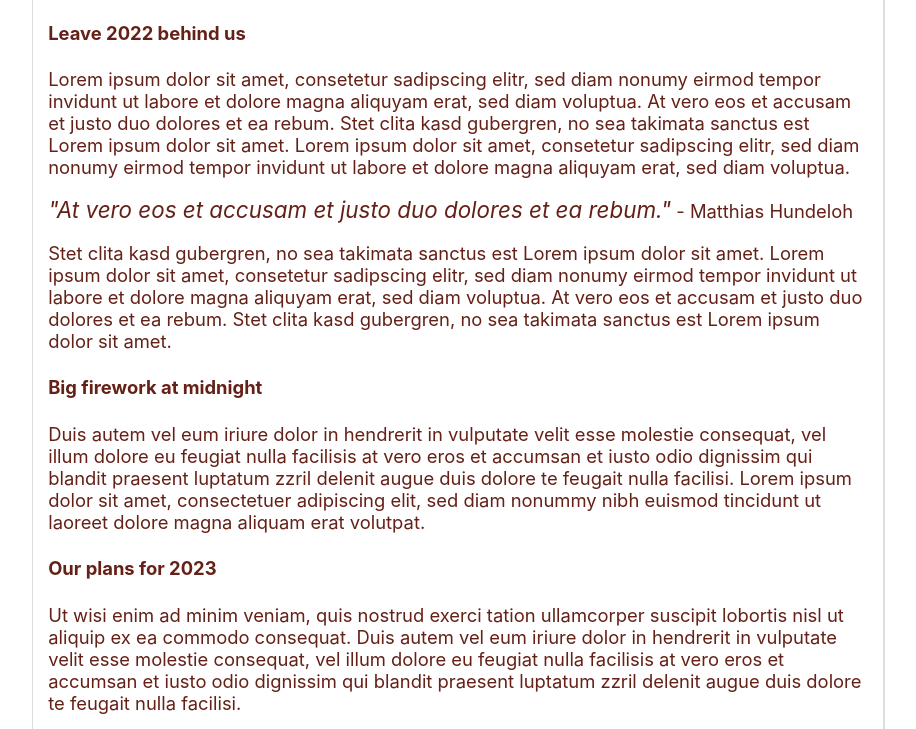
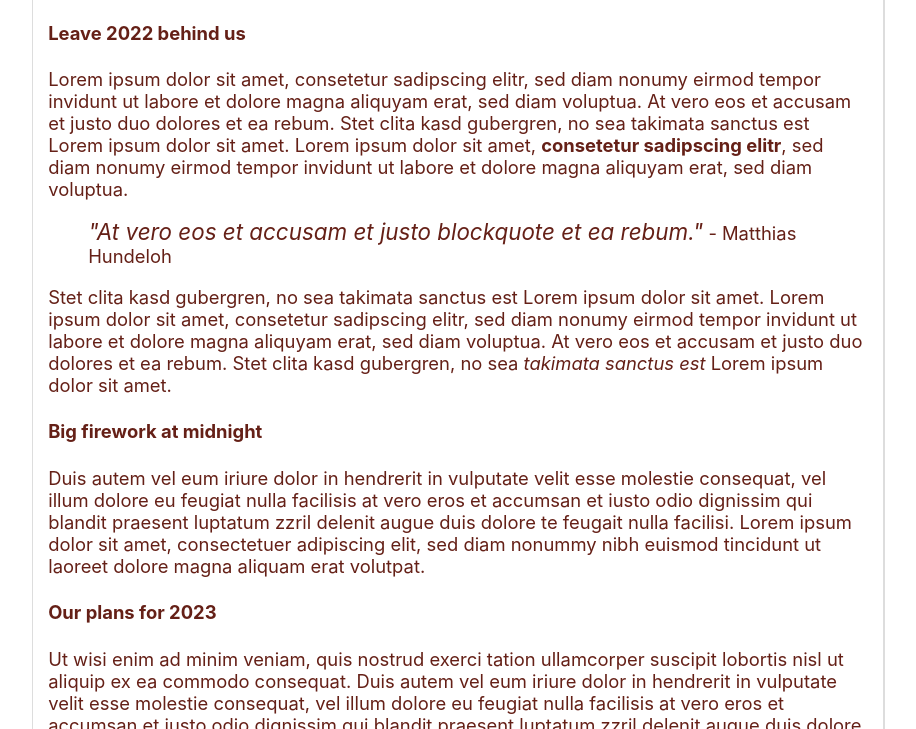
Before and after one commit to MHundeloh/MHundeloh.github.io, a plain HTML site: page blog/happy-new-year-2023.html in a window 1280 px wide. Shown: the part 1046-1775 px from the top of the page, without its empty margins (39-955 px from the left). Drawn offline with Linux system fonts and the light colour scheme.

Commit message:
bugfix: added b, em and blockquote to first paragraph

```diff
--- a/blog/happy-new-year-2023.html
+++ b/blog/happy-new-year-2023.html
@@ -46,13 +46,13 @@
                 Lorem ipsum dolor sit amet, consetetur sadipscing elitr, sed diam nonumy eirmod tempor
                 invidunt ut labore et dolore magna aliquyam erat, sed diam voluptua. At vero eos et accusam et justo duo
                 dolores et ea rebum. Stet clita kasd gubergren, no sea takimata sanctus est Lorem ipsum dolor sit amet.
-                Lorem ipsum dolor sit amet, consetetur sadipscing elitr, sed diam nonumy eirmod tempor invidunt ut labore et
+                Lorem ipsum dolor sit amet, <b>consetetur sadipscing elitr</b>, sed diam nonumy eirmod tempor invidunt ut labore et
                 dolore magna aliquyam erat, sed diam voluptua.
-              <p><i class="xlarge">"At vero eos et accusam et justo duo dolores et ea rebum."</i> - Matthias Hundeloh</p>
+              <blockquote><em class="xlarge">"At vero eos et accusam et justo blockquote et ea rebum."</em> - Matthias Hundeloh</blockquote>
                 Stet clita kasd gubergren, no sea takimata sanctus est Lorem ipsum dolor sit amet. Lorem ipsum dolor sit amet,
                 consetetur sadipscing elitr, sed diam nonumy eirmod tempor invidunt ut labore et dolore magna aliquyam erat,
                 sed diam voluptua. At vero eos et accusam et justo duo dolores et ea rebum. Stet clita kasd gubergren, no
-                sea takimata sanctus est Lorem ipsum dolor sit amet.
+              sea <em>takimata sanctus est</em> Lorem ipsum dolor sit amet.
               </p>
             </section>
             <section class="blog-post-paragraph">
```
